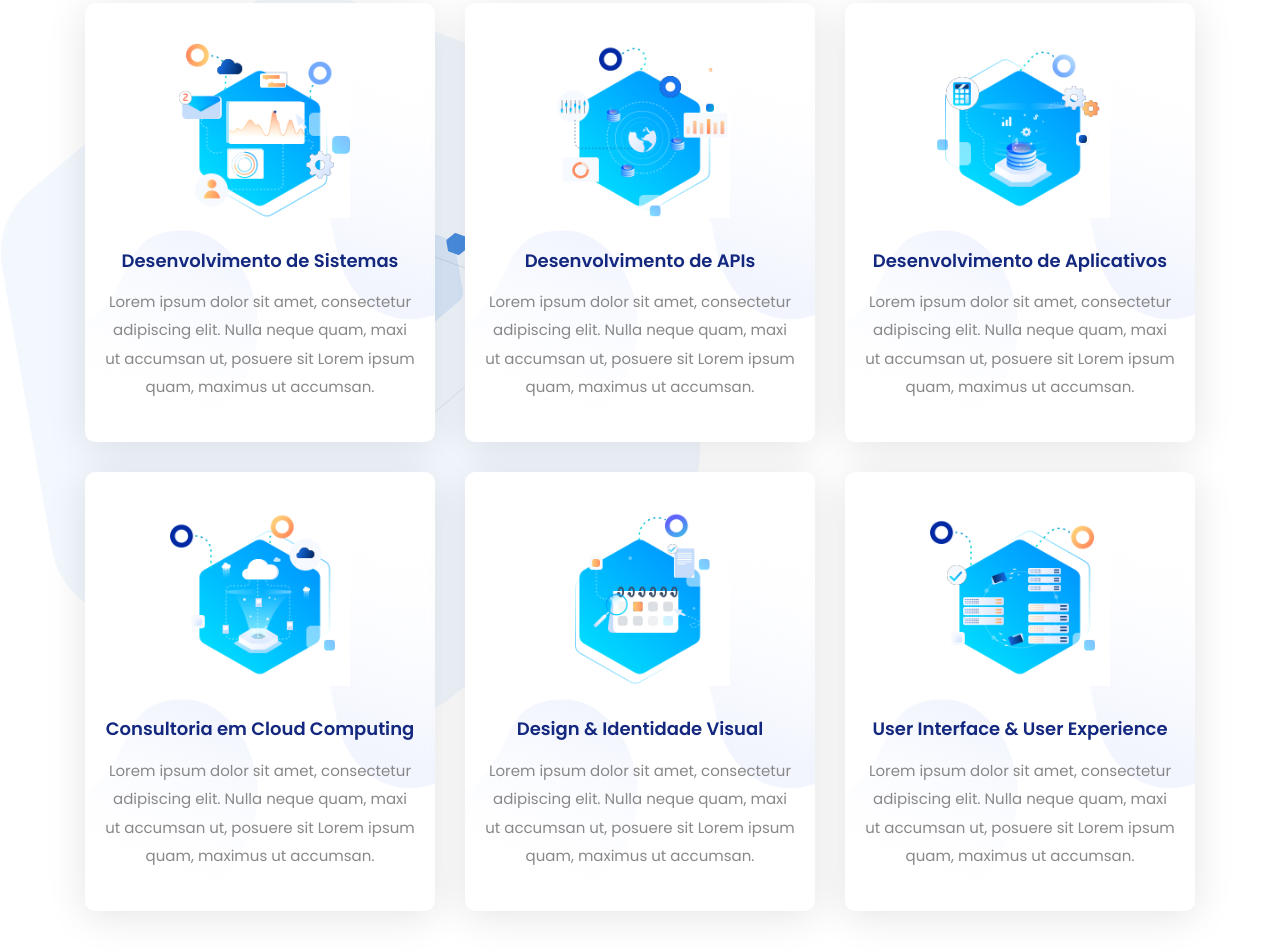
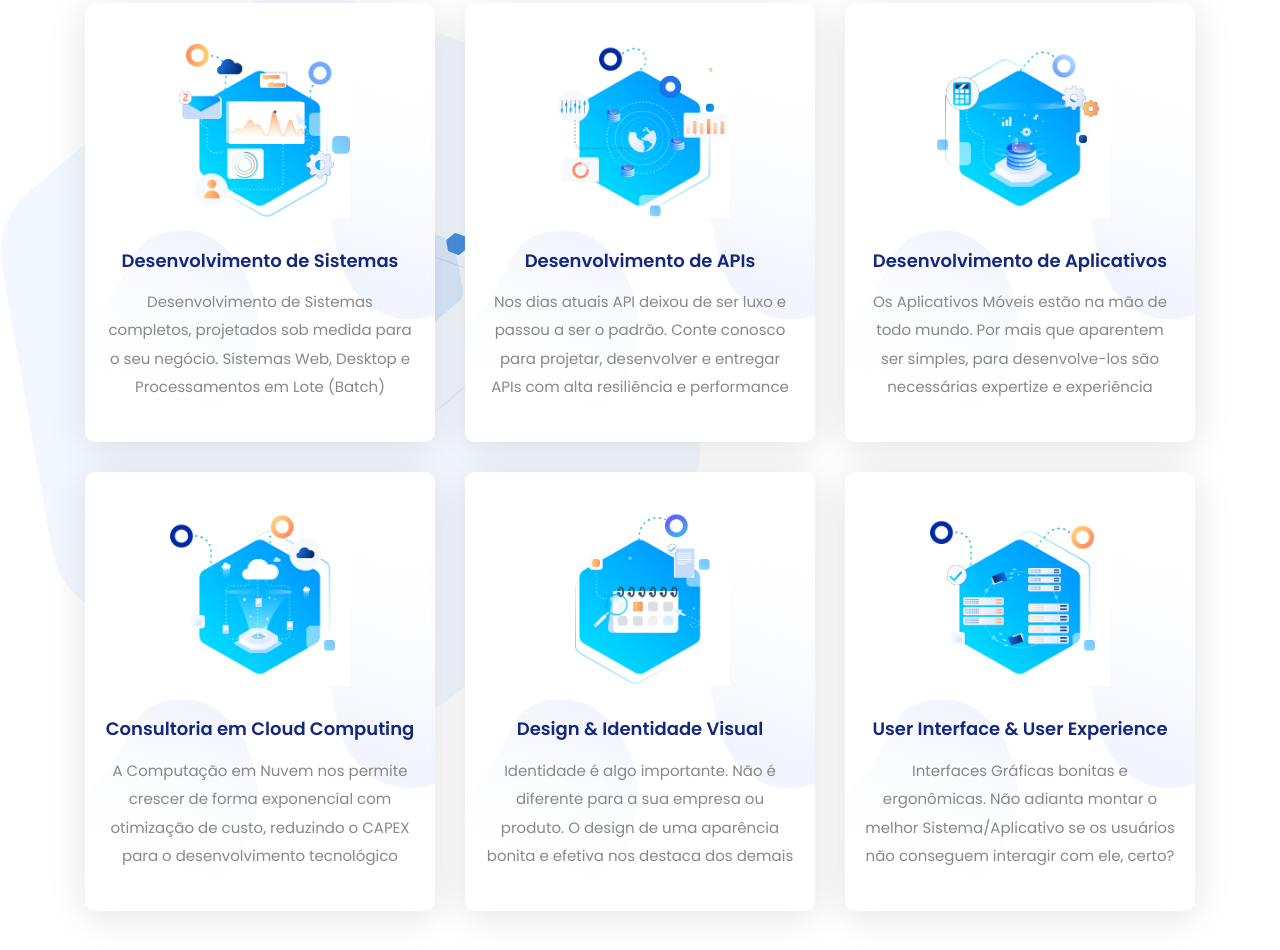
Before and after one commit to weware/weware.github.io, a plain HTML site: page index.html in a window 1280 px wide. Shown: the part 1330-2280 px from the top of the page. Drawn offline with Linux system fonts and the light colour scheme.

Commit message:
Finishing

```diff
--- a/index.html
+++ b/index.html
@@ -143,7 +143,7 @@
                             <img src="img/services/s2.png" alt="">
                         </div>
                         <h6 class="d-blue bold">Desenvolvimento de Sistemas</h6>
-                        <p>Lorem ipsum dolor sit amet, consectetur adipiscing elit. Nulla neque quam, maxi ut accumsan ut, posuere sit Lorem ipsum quam, maximus ut accumsan.</p>
+                        <p>Desenvolvimento de Sistemas completos, projetados sob medida para o seu negócio. Sistemas Web, Desktop e Processamentos em Lote (Batch)</p>
                     </div>
                 </div>
                 <div class="col-12 col-md-6 col-lg-4">
@@ -154,7 +154,7 @@
                             <img src="img/services/s5.png" alt="">
                         </div>
                         <h6 class="d-blue bold">Desenvolvimento de APIs</h6>
-                        <p>Lorem ipsum dolor sit amet, consectetur adipiscing elit. Nulla neque quam, maxi ut accumsan ut, posuere sit Lorem ipsum quam, maximus ut accumsan.</p>
+                        <p>Nos dias atuais API deixou de ser luxo e passou a ser o padrão. Conte conosco para projetar, desenvolver e entregar APIs com alta resiliência e performance</p>
                     </div>
                 </div>
                 <div class="col-12 col-md-6 col-lg-4">
@@ -165,7 +165,7 @@
                             <img src="img/services/s3.png" alt="">
                         </div>
                         <h6 class="d-blue bold">Desenvolvimento de Aplicativos</h6>
-                        <p>Lorem ipsum dolor sit amet, consectetur adipiscing elit. Nulla neque quam, maxi ut accumsan ut, posuere sit Lorem ipsum quam, maximus ut accumsan.</p>
+                        <p>Os Aplicativos Móveis estão na mão de todo mundo. Por mais que aparentem ser simples, para desenvolve-los são necessárias expertize e experiência</p>
                     </div>
                 </div>
                 <div class="col-12 col-md-6 col-lg-4">
@@ -176,7 +176,7 @@
                             <img src="img/services/s4.png" alt="">
                         </div>
                         <h6 class="d-blue bold">Consultoria em Cloud Computing</h6>
-                        <p>Lorem ipsum dolor sit amet, consectetur adipiscing elit. Nulla neque quam, maxi ut accumsan ut, posuere sit Lorem ipsum quam, maximus ut accumsan.</p>
+                        <p>A Computação em Nuvem nos permite crescer de forma exponencial com otimização de custo, reduzindo o CAPEX para o desenvolvimento tecnológico</p>
                     </div>
                 </div>
                 <div class="col-12 col-md-6 col-lg-4">
@@ -187,7 +187,7 @@
                             <img src="img/services/s1.png" alt="">
                         </div>
                         <h6 class="d-blue bold">Design & Identidade Visual</h6>
-                        <p>Lorem ipsum dolor sit amet, consectetur adipiscing elit. Nulla neque quam, maxi ut accumsan ut, posuere sit Lorem ipsum quam, maximus ut accumsan.</p>
+                        <p>Identidade é algo importante. Não é diferente para a sua empresa ou produto. O design de uma aparência bonita e efetiva nos destaca dos demais</p>
                     </div>
                 </div>
                 <div class="col-12 col-md-6 col-lg-4">
@@ -198,7 +198,7 @@
                             <img src="img/services/s6.png" alt="">
                         </div>
                         <h6 class="d-blue bold">User Interface & User Experience</h6>
-                        <p>Lorem ipsum dolor sit amet, consectetur adipiscing elit. Nulla neque quam, maxi ut accumsan ut, posuere sit Lorem ipsum quam, maximus ut accumsan.</p>
+                        <p>Interfaces Gráficas bonitas e ergonômicas. Não adianta montar o melhor Sistema/Aplicativo se os usuários não conseguem interagir com ele, certo?</p>
                     </div>
                 </div>
 
@@ -242,7 +242,7 @@
 
                             </div>
                         </div>
-                        <a class="btn dream-btn green-btn mt-30 fadeInUp" data-wow-delay="0.6s" href="#">Entre em Contato!</a>
+                        <a class="btn dream-btn green-btn mt-30 fadeInUp" data-wow-delay="0.6s" href="contact-us.html">Entre em Contato!</a>
                     </div>
                 </div>
                 <div class="col-12 col-lg-1 offset-lg-0"></div>
```
